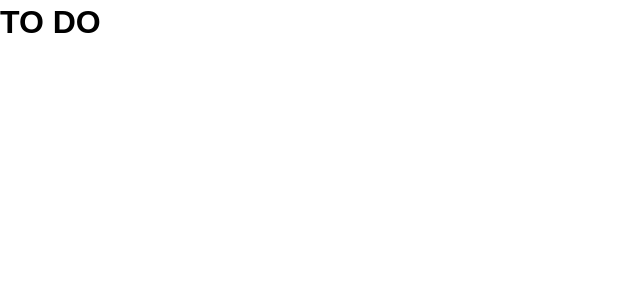
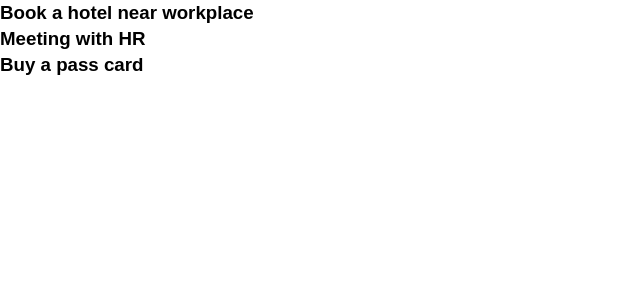
Before and after one commit to matheusabr/react-crash-todo, a React (Create React App) app: page / in a window 1280 px wide. Shown: the top 300 px of the page, without its empty margins (0-640 px from the left). Built offline with nearby package versions, Linux system fonts and the light colour scheme.

Commit message:
style(Todos): list todo array items

```diff
--- a/src/App.js
+++ b/src/App.js
@@ -3,10 +3,30 @@ import Todos from './components/Todos';
 import './App.css';
 
 class App extends Component { // Obs 01: class App extends React.Component {
+  state = {
+    todos: [
+      {
+        id: 1,
+        title: "Book a hotel near workplace",
+        isCompleted: false,
+      },
+      {
+        id: 2,
+        title: "Meeting with HR",
+        isCompleted: true,
+      },
+      {
+        id: 3,
+        title: "Buy a pass card",
+        isCompleted: false,
+      },
+    ]
+  }
   render() {
+    // console.table(this.state.todos);
     return (
       <div className="App">
-        <Todos />
+        <Todos todos={this.state.todos} />
       </div>
     );
   }
--- a/src/components/Todos.js
+++ b/src/components/Todos.js
@@ -1,13 +1,10 @@
-import React, { Component }  from "react";
+import React, { Component } from "react";
 
 class Todos extends Component {
-    render() {
-        return (
-            <div className="App">
-                <h1>TO DO</h1>
-            </div>
-        )
-    }
+  render() {
+    // console.table(this.props.todos);
+    return this.props.todos.map(todo => (<h3>{todo.title}</h3>));
+  }
 }
 
 export default Todos;
```
